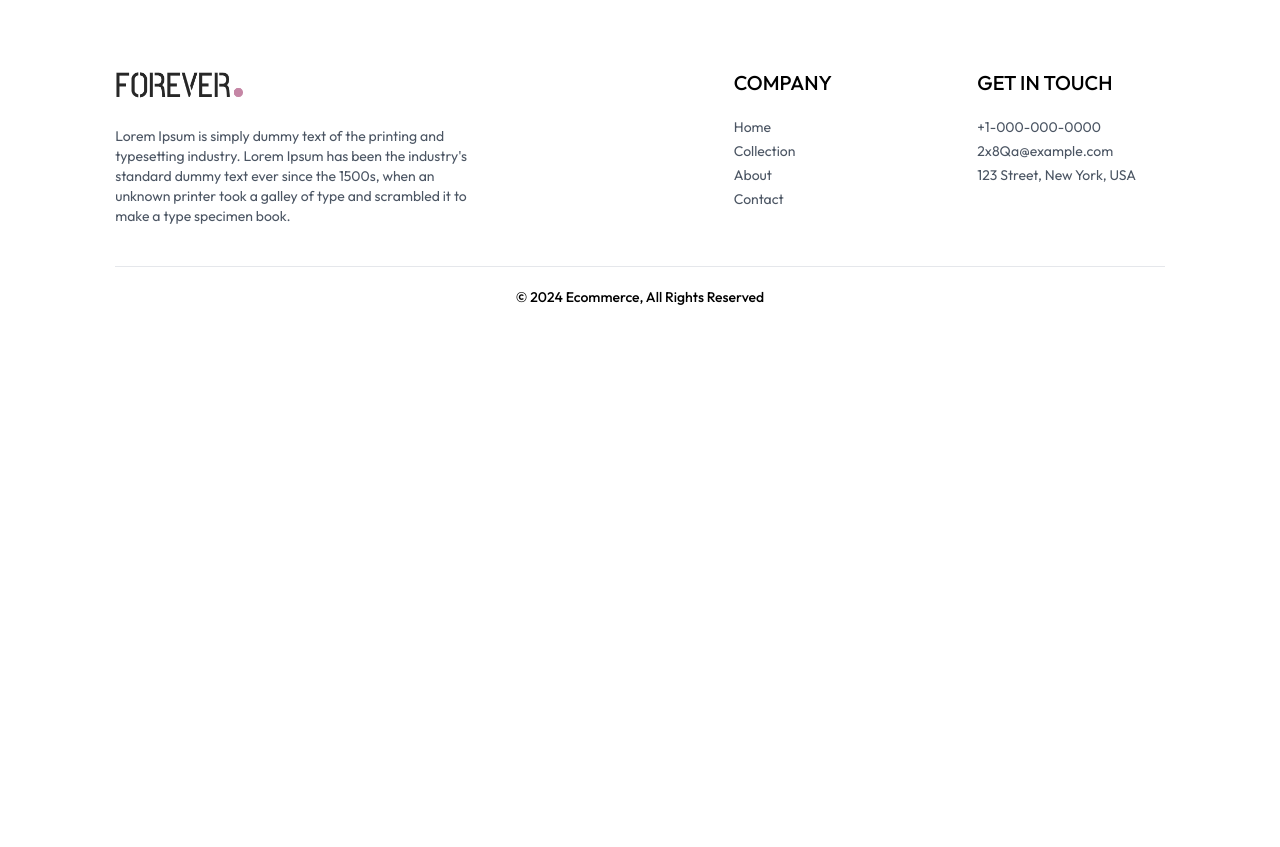
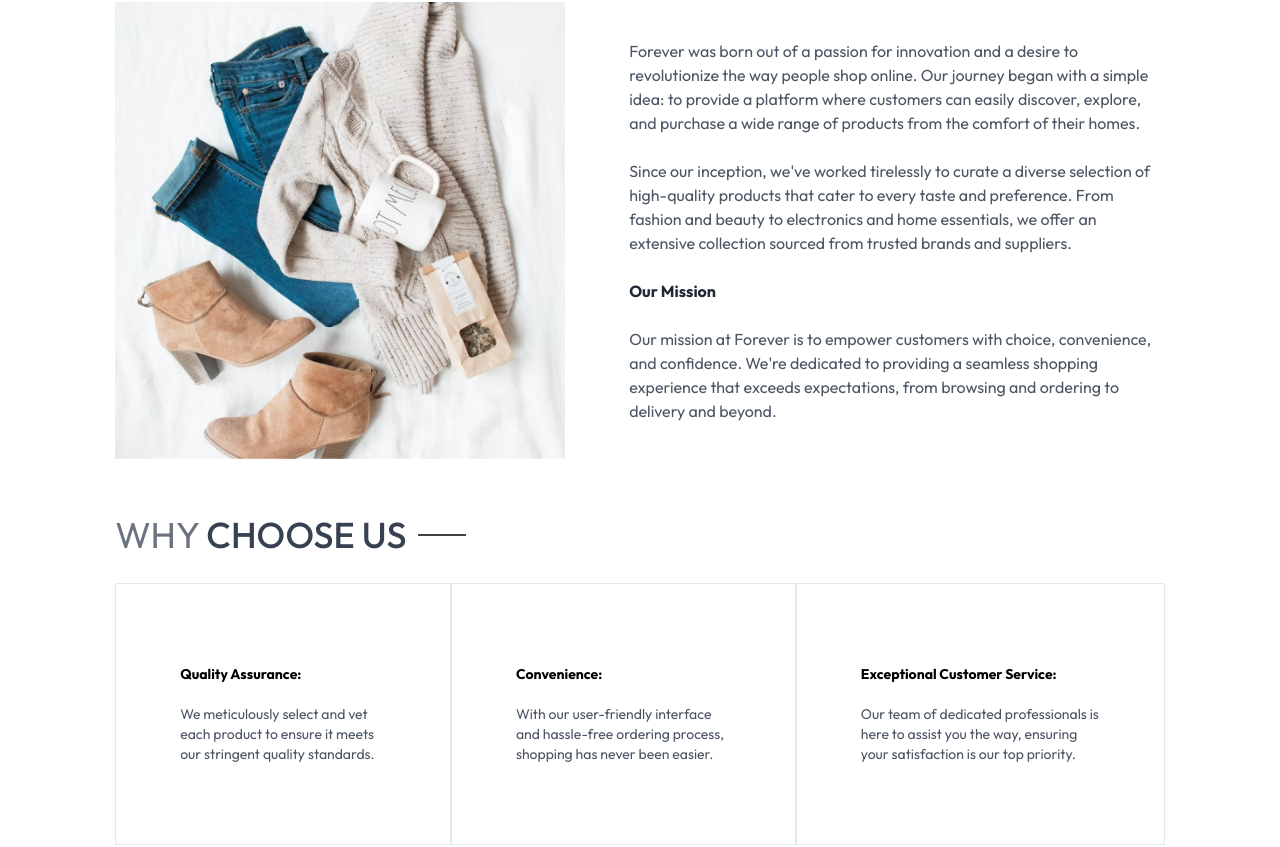
Before and after one commit to QuangHuy231/Ecommerce, a React (Vite) app in the folder frontend/: page /about in a window 1280 px wide. Shown: the part 196-1043 px from the top of the page. Before the commit the page ends 800 px from the top, so only its background shows below. Built offline with nearby package versions, Linux system fonts and the light colour scheme.

Commit message:
feat: Create About and Contact pages

```diff
--- a/frontend/src/assets/assets.js
+++ b/frontend/src/assets/assets.js
@@ -9,6 +9,8 @@
 import suport_icon from "./suport_icon.png";
 import return_icon from "./return_icon.png";
 import exchange_icon from "./exchange_icon.png";
+import about from "./about.png";
+import contact from "./contact.png";
 
 export const assets = {
   logo,
@@ -22,4 +24,6 @@
   suport_icon,
   return_icon,
   exchange_icon,
+  about,
+  contact,
 };
--- a/frontend/src/pages/About.jsx
+++ b/frontend/src/pages/About.jsx
@@ -1,7 +1,78 @@
 import React from "react";
+import Title from "../components/Title";
+import NewLetterBox from "../components/NewLetterBox";
+import { assets } from "../assets/assets";
 
 const About = () => {
-  return <div>About</div>;
+  return (
+    <div>
+      <div className="text-2xl text-center pt-8 border-t">
+        <Title title1="ABOUT" title2="US" />
+      </div>
+
+      <div className="my-10 flex flex-col md:flex-row gap-16">
+        <img
+          src={assets.about}
+          alt="about_image"
+          className="w-full md:max-w-[450px] "
+        />
+
+        <div className="flex flex-col justify-center gap-6 md:w-2/4 text-gray-600">
+          <p>
+            Forever was born out of a passion for innovation and a desire to
+            revolutionize the way people shop online. Our journey began with a
+            simple idea: to provide a platform where customers can easily
+            discover, explore, and purchase a wide range of products from the
+            comfort of their homes.
+          </p>
+          <p>
+            Since our inception, we've worked tirelessly to curate a diverse
+            selection of high-quality products that cater to every taste and
+            preference. From fashion and beauty to electronics and home
+            essentials, we offer an extensive collection sourced from trusted
+            brands and suppliers.
+          </p>
+
+          <b className="text-gray-800">Our Mission</b>
+          <p>
+            Our mission at Forever is to empower customers with choice,
+            convenience, and confidence. We're dedicated to providing a seamless
+            shopping experience that exceeds expectations, from browsing and
+            ordering to delivery and beyond.
+          </p>
+        </div>
+      </div>
+
+      <div className="text-4xl py-4">
+        <Title title1={"WHY"} title2={"CHOOSE US"} />
+      </div>
+      <div className="flex flex-col md:flex-row text-sm mb-20">
+        <div className="border px-10 md:px-16 py-8 sm:py-20 flex flex-col gap-5">
+          <b>Quality Assurance:</b>
+          <p className="text-gray-600">
+            We meticulously select and vet each product to ensure it meets our
+            stringent quality standards.
+          </p>
+        </div>
+        <div className="border px-10 md:px-16 py-8 sm:py-20 flex flex-col gap-5">
+          <b>Convenience:</b>
+          <p className="text-gray-600">
+            With our user-friendly interface and hassle-free ordering process,
+            shopping has never been easier.
+          </p>
+        </div>
+        <div className="border px-10 md:px-16 py-8 sm:py-20 flex flex-col gap-5">
+          <b>Exceptional Customer Service:</b>
+          <p className="text-gray-600">
+            Our team of dedicated professionals is here to assist you the way,
+            ensuring your satisfaction is our top priority.
+          </p>
+        </div>
+      </div>
+
+      <NewLetterBox />
+    </div>
+  );
 };
 
 export default About;
--- a/frontend/src/pages/Contact.jsx
+++ b/frontend/src/pages/Contact.jsx
@@ -1,7 +1,45 @@
 import React from "react";
+import Title from "../components/Title";
+import NewLetterBox from "../components/NewLetterBox";
+import { assets } from "../assets/assets";
 
 const Contact = () => {
-  return <div>Contact</div>;
+  return (
+    <div>
+      <div className="text-center text-2xl pt-10 border-t">
+        <Title title1={"CONTACT"} title2={"US"} />
+      </div>
+      <div className="my-10 flex flex-col justify-center md:flex-row gap-10 mb-28">
+        <img
+          className="w-full md:max-w-[480px]"
+          src={assets.contact}
+          alt="contact_image"
+        />
+        <div className="flex flex-col justify-center items-start gap-6">
+          <p className="font-semibold text-xl text-gray-600">Our Store</p>
+          <p className="text-gray-500">
+            54709 Willms Station <br />
+            Suite 350, Washington, USA
+          </p>
+          <p className="text-gray-500">
+            Tel: (415) 555-0132 <br />
+            Email: admin@forever.com
+          </p>
+          <p className="font-semibold text-xl text-gray-600">
+            Careers at Forever
+          </p>
+
+          <p className="text-gray-500">
+            Learn more about our teams and job openings.
+          </p>
+          <button className="border border-black px-8 py-4 text-sm hover:bg-black hover:text-white transition-all duration-500">
+            Explore Jobs
+          </button>
+        </div>
+      </div>
+      <NewLetterBox />
+    </div>
+  );
 };
 
 export default Contact;
--- a/frontend/src/pages/Home.jsx
+++ b/frontend/src/pages/Home.jsx
@@ -1,6 +1,5 @@
 import React from "react";
 import HeroBanner from "../components/HeroBanner";
-import Title from "../components/Title";
 import LastestCollection from "../components/LastestCollection";
 import BestSeller from "../components/BestSeller";
 import OurPolicy from "../components/OurPolicy";
```
Also changed, not shown: frontend/src/assets/about.png (added), frontend/src/assets/contact.png (added).
